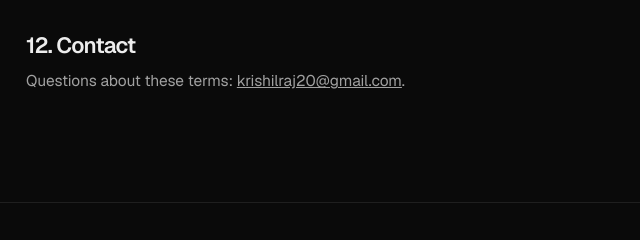
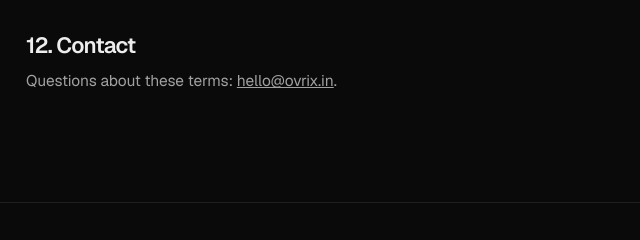
Before and after one commit to krishil9316k/ovrix, a website: page terms.html in a window 1280 px wide. Shown: the part 2126-2366 px from the top of the page, 298-938 px from the left. Drawn offline with nearby package versions, Linux system fonts and the light colour scheme.

Commit message:
Terms: contact hello@ovrix.in
Co-Authored-By: Claude Opus 5.5 <noreply@anthropic.com>
Claude-Session: https://claude.ai/code/session_01C6suU25eSwhwpFxeVSGDTx

```diff
--- a/terms.html
+++ b/terms.html
@@ -53,5 +53,5 @@
     <p>We may update these terms. The date at the top always shows the latest version.</p>
 
     <h2>12. Contact</h2>
-    <p>Questions about these terms: <a href="mailto:krishilraj20@gmail.com">krishilraj20@gmail.com</a>.</p>
+    <p>Questions about these terms: <a href="mailto:hello@ovrix.in">hello@ovrix.in</a>.</p>
   </main><footer><div class="wrap"><span>© 2026 Ovrix</span><nav><a href="/">Home</a><a href="/kaapo">Kaapo</a><a href="/privacy">Privacy</a><a href="/terms">Terms</a></nav></div></footer></body></html>
```
